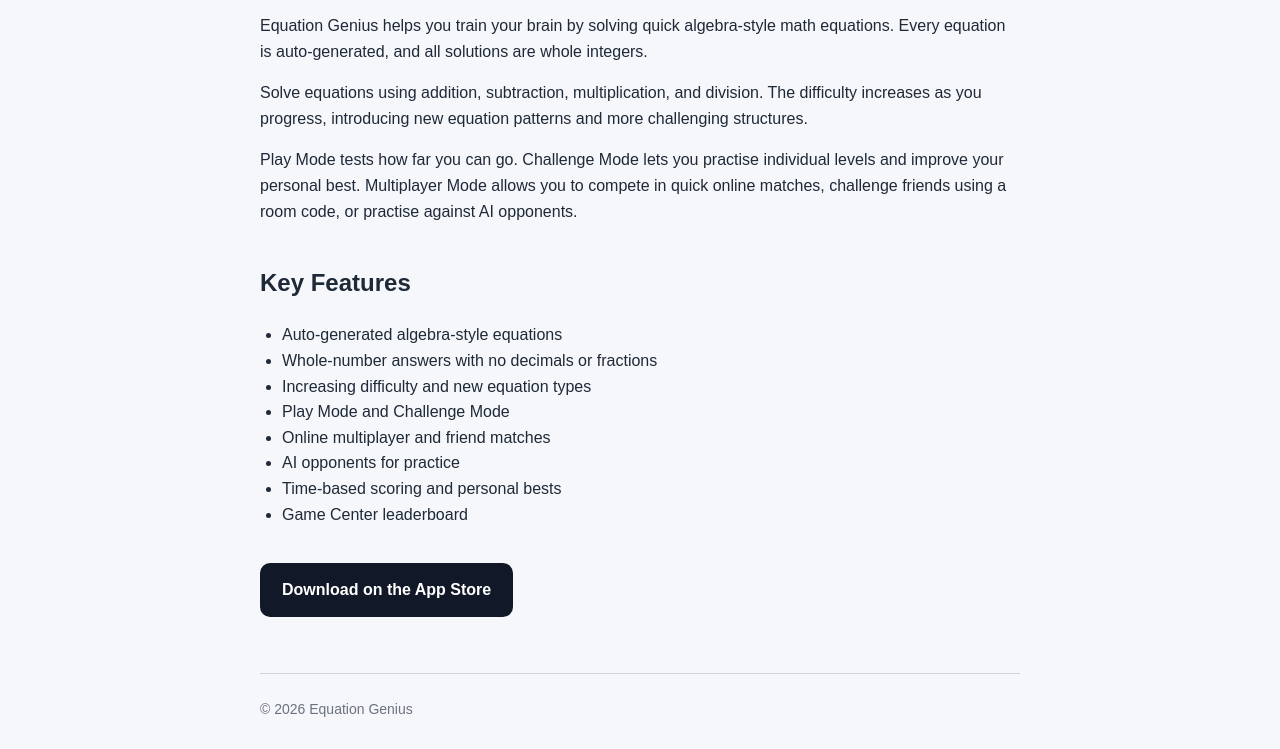
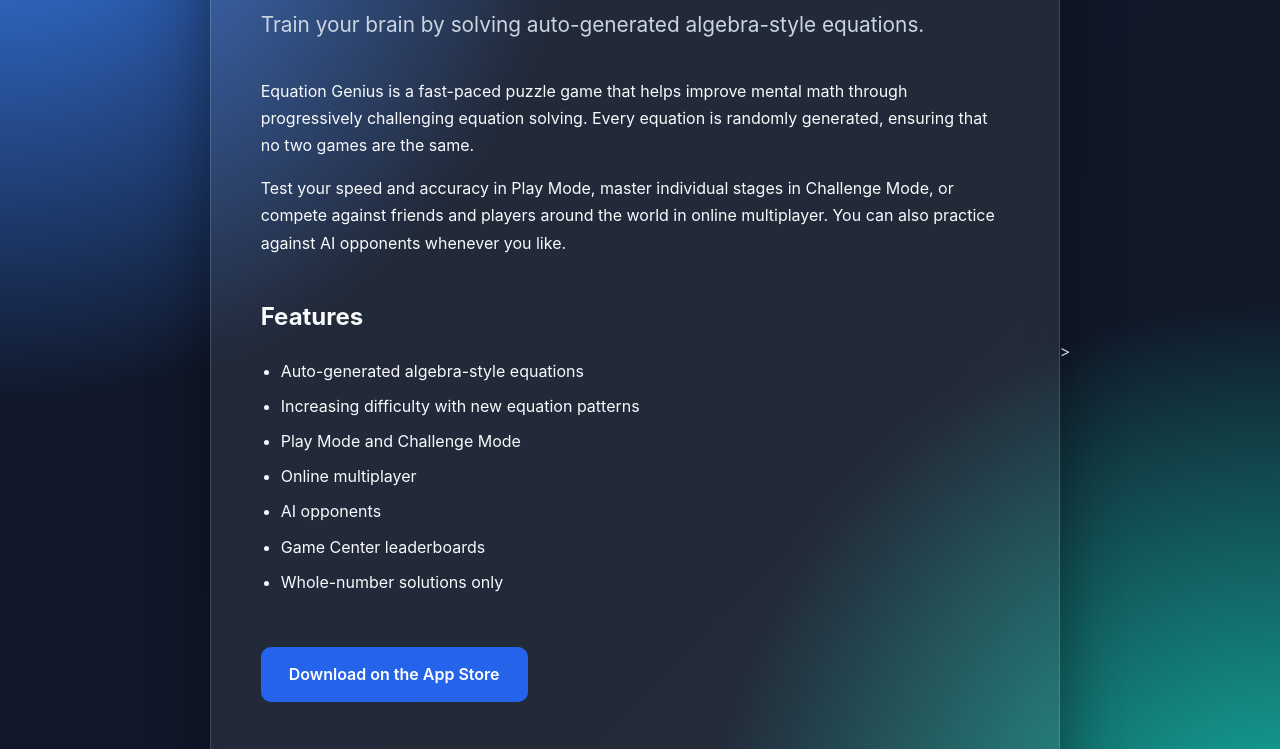
Before and after one commit to erdocoder/erdocoder.github.io, a plain HTML site: page index.html in a window 1280 px wide. Shown: the part 176-925 px from the top of the page. Drawn offline with Linux system fonts and the light colour scheme.

Commit message:
Update index.html

```diff
--- a/index.html
+++ b/index.html
@@ -4,116 +4,144 @@
     <meta charset="UTF-8">
     <meta name="viewport" content="width=device-width, initial-scale=1.0">
 
-  <title>Equation Genius – Mental Math and Equation Game</title>
+    <title>Equation Genius – Mental Math & Equation Game</title>
 
-  <meta
-    name="description"
-    content="Equation Genius is a mental math and equation game for iPhone. Solve auto-generated algebra-style equations, improve your speed and accuracy, complete challenges, and compete in multiplayer matches."
-  >
+    <meta name="description" content="Equation Genius is an equation game for iPhone that challenges your mental math skills with auto-generated algebra-style equations, Challenge Mode, multiplayer, and AI opponents.">
 
     <style>
+        * {
+            box-sizing: border-box;
+        }
+
         body {
             margin: 0;
-      font-family: Arial, sans-serif;
-      background: #f5f7fb;
-      color: #1f2937;
-      line-height: 1.6;
+            font-family: -apple-system, BlinkMacSystemFont, "Segoe UI", Roboto, Arial, sans-serif;
+            line-height: 1.7;
+            color: #f8fafc;
+
+            background:
+                radial-gradient(circle at top left, #3b82f6 0%, transparent 35%),
+                radial-gradient(circle at bottom right, #14b8a6 0%, transparent 35%),
+                linear-gradient(135deg, #0f172a, #111827);
+
+            min-height: 100vh;
+
+            display: flex;
+            justify-content: center;
+            align-items: center;
+
+            padding: 30px;
         }
 
-    main {
-      max-width: 760px;
-      margin: 0 auto;
-      padding: 64px 24px;
+        .card {
+            width: 100%;
+            max-width: 850px;
+
+            background: rgba(255,255,255,0.08);
+            backdrop-filter: blur(14px);
+
+            border: 1px solid rgba(255,255,255,.15);
+            border-radius: 20px;
+
+            padding: 50px;
+
+            box-shadow: 0 20px 60px rgba(0,0,0,.4);
         }
 
         h1 {
-      font-size: 48px;
-      margin-bottom: 8px;
+            margin-top: 0;
+            margin-bottom: 10px;
+            font-size: 3rem;
+        }
+
+        .tagline {
+            font-size: 1.3rem;
+            color: #cbd5e1;
+            margin-bottom: 35px;
         }
 
         h2 {
             margin-top: 40px;
         }
 
-    .subtitle {
-      font-size: 22px;
-      color: #4b5563;
-      margin-bottom: 32px;
+        ul {
+            padding-left: 20px;
+        }
+
+        li {
+            margin-bottom: 8px;
         }
 
         .button {
             display: inline-block;
-      margin-top: 20px;
-      padding: 14px 22px;
-      background: #111827;
+            margin-top: 35px;
+            padding: 14px 28px;
+
+            background: #2563eb;
             color: white;
+
             text-decoration: none;
             border-radius: 10px;
-      font-weight: bold;
+
+            font-weight: 600;
+
+            transition: background .2s;
         }
 
-    ul {
-      padding-left: 22px;
+        .button:hover {
+            background: #1d4ed8;
         }
 
         footer {
-      margin-top: 56px;
-      padding-top: 24px;
-      border-top: 1px solid #d1d5db;
-      color: #6b7280;
-      font-size: 14px;
+            margin-top: 50px;
+            padding-top: 20px;
+            border-top: 1px solid rgba(255,255,255,.15);
+
+            color: #cbd5e1;
+            font-size: .9rem;
         }
     </style>
 </head>
 
 <body>
-  <main>
+
+<div class="card">
+
     <h1>Equation Genius</h1>
 
-    <p>
-      Equation Genius helps you train your brain by solving quick
-      algebra-style math equations. Every equation is auto-generated,
-      and all solutions are whole integers.
+    <p class="tagline">
+        Train your brain by solving auto-generated algebra-style equations.
     </p>
 
     <p>
-      Solve equations using addition, subtraction, multiplication, and
-      division. The difficulty increases as you progress, introducing
-      new equation patterns and more challenging structures.
+        Equation Genius is a fast-paced puzzle game that helps improve mental math through progressively challenging equation solving. Every equation is randomly generated, ensuring that no two games are the same.
     </p>
 
     <p>
-      Play Mode tests how far you can go. Challenge Mode lets you practise
-      individual levels and improve your personal best. Multiplayer Mode
-      allows you to compete in quick online matches, challenge friends
-      using a room code, or practise against AI opponents.
+        Test your speed and accuracy in Play Mode, master individual stages in Challenge Mode, or compete against friends and players around the world in online multiplayer. You can also practice against AI opponents whenever you like.
     </p>
 
-    <h2>Key Features</h2>
+    <h2>Features</h2>
 
     <ul>
         <li>Auto-generated algebra-style equations</li>
-      <li>Whole-number answers with no decimals or fractions</li>
-      <li>Increasing difficulty and new equation types</li>
+        <li>Increasing difficulty with new equation patterns</li>
         <li>Play Mode and Challenge Mode</li>
-      <li>Online multiplayer and friend matches</li>
-      <li>AI opponents for practice</li>
-      <li>Time-based scoring and personal bests</li>
-      <li>Game Center leaderboard</li>
+        <li>Online multiplayer</li>
+        <li>AI opponents</li>
+        <li>Game Center leaderboards</li>
+        <li>Whole-number solutions only</li>
     </ul>
 
-    <a
-      class="button"
-      href="YOUR_APP_STORE_LINK"
-      target="_blank"
-      rel="noopener noreferrer"
-    >
+    <a class="button" href="https://apps.apple.com/se/app/equation-genius/id1475407618">
         Download on the App Store
     </a>
 
     <footer>
         © 2026 Equation Genius
     </footer>
-  </main>
+
+</div>
+
 </body>
-</html>
+</html>>
```
Lines whose indentation alone changed are shown as unchanged.
